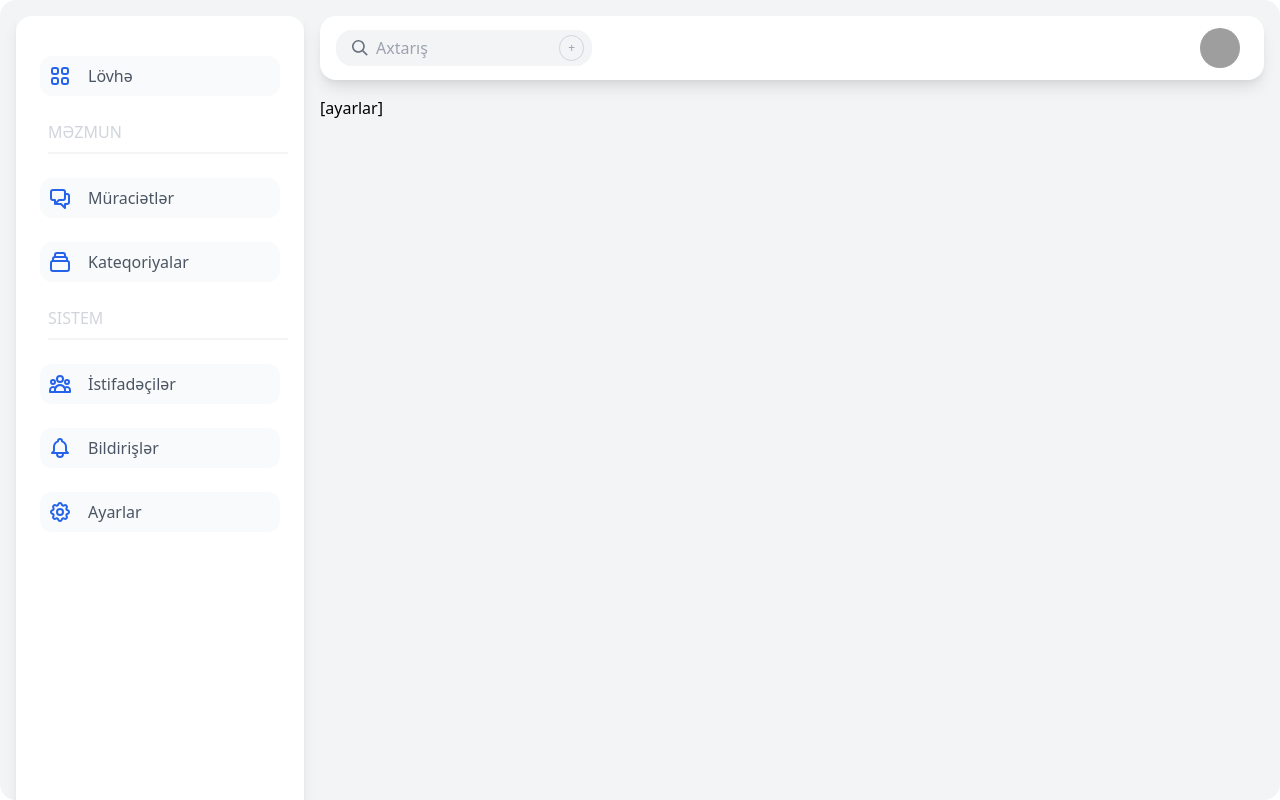
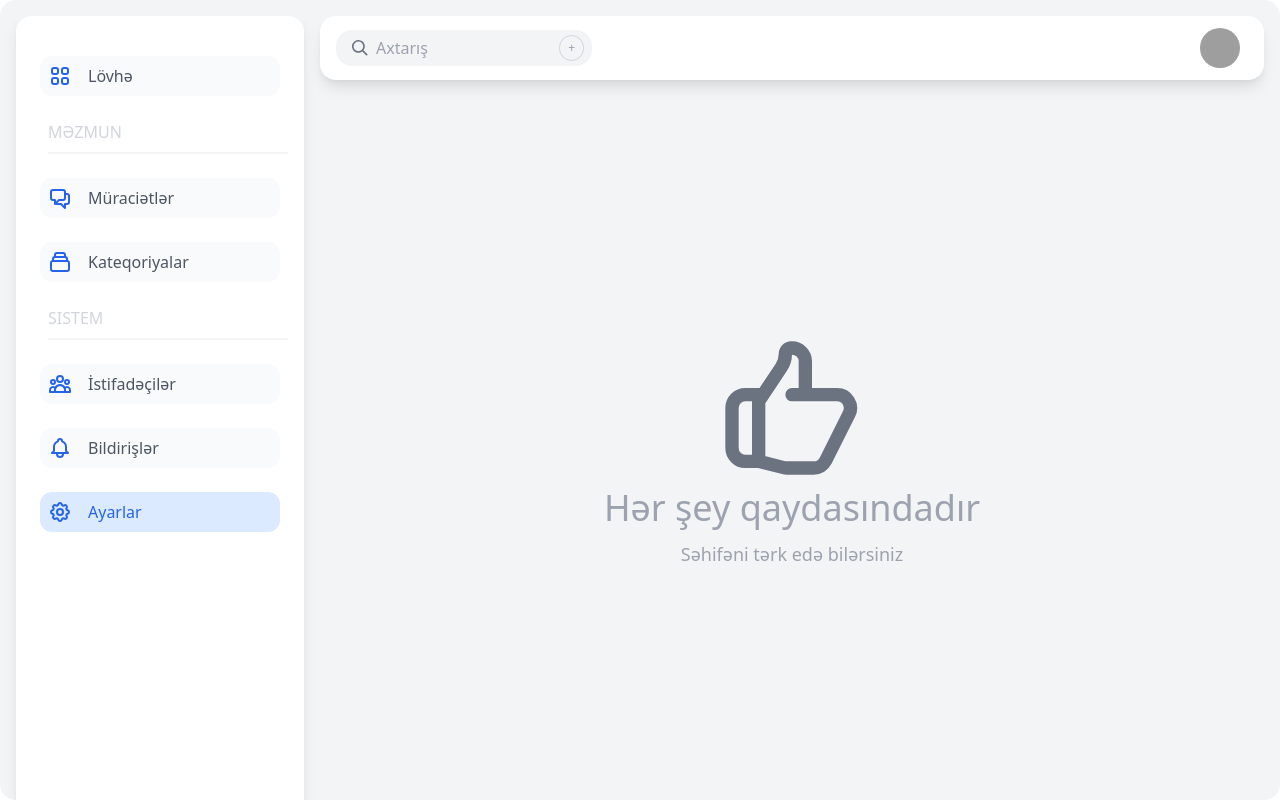
Before and after one commit to ab192130/genprosec-appeal, a Next.js app: page /dashboard/settings in a window 1280 px wide. Built offline with nearby package versions, Linux system fonts and the light colour scheme; grey boxes are pictures that could not be loaded.

Commit message:
minor changes.

```diff
--- a/app/system/partials/sidebar.js
+++ b/app/system/partials/sidebar.js
@@ -76,7 +76,7 @@ const Sidebar = () => {
                             </span>
                             </ListItem>
 
-                            <ListItem>
+                            <ListItem to="/dashboard/settings">
                                 <svg xmlns="http://www.w3.org/2000/svg" className="h-6 w-6 text-blue-600" fill="none"
                                      viewBox="0 0 24 24" stroke="currentColor">
                                     <path strokeLinecap="round" strokeLinejoin="round" strokeWidth="2"
@@ -85,8 +85,8 @@ const Sidebar = () => {
                                           d="M15 12a3 3 0 11-6 0 3 3 0 016 0z"/>
                                 </svg>
                                 <span className="mx-4 text-md font-normal">
-                                Ayarlar
-                            </span>
+                                    Ayarlar
+                                </span>
                             </ListItem>
                         </div>
                     </nav>
--- a/pages/dashboard/settings.js
+++ b/pages/dashboard/settings.js
@@ -1,13 +1,22 @@
 import DashboardLayout from "../../layouts/dashboard";
-import { motion } from "framer-motion";
+import ListItem from "../../app/system/ui/list-item";
 
 const Settings = () => {
     return (
-        <motion.div initial={{opacity: 0}} animate={{opacity: 1}} exit={{opacity: 0}}>
-            <div>
-                [ayarlar]
+        <div className="flex items-center justify-center h-full">
+            <div className="flex flex-col">
+                <div className="">
+                    <svg xmlns="http://www.w3.org/2000/svg" className="h-40 w-40 text-gray-500 mx-auto" fill="none"
+                         viewBox="0 0 24 24" stroke="currentColor">
+                        <path strokeLinecap="round" strokeLinejoin="round" strokeWidth="2"
+                              d="M14 10h4.764a2 2 0 011.789 2.894l-3.5 7A2 2 0 0115.263 21h-4.017c-.163 0-.326-.02-.485-.06L7 20m7-10V5a2 2 0 00-2-2h-.095c-.5 0-.905.405-.905.905 0 .714-.211 1.412-.608 2.006L7 11v9m7-10h-2M7 20H5a2 2 0 01-2-2v-6a2 2 0 012-2h2.5"/>
+                    </svg>
+                </div>
+
+                <div className="text-4xl text-gray-400 mx-auto mb-3">Hər şey qaydasındadır</div>
+                <div className="text-lg text-gray-400 mx-auto">Səhifəni tərk edə bilərsiniz</div>
             </div>
-        </motion.div>
+        </div>
     );
 };
 
```
